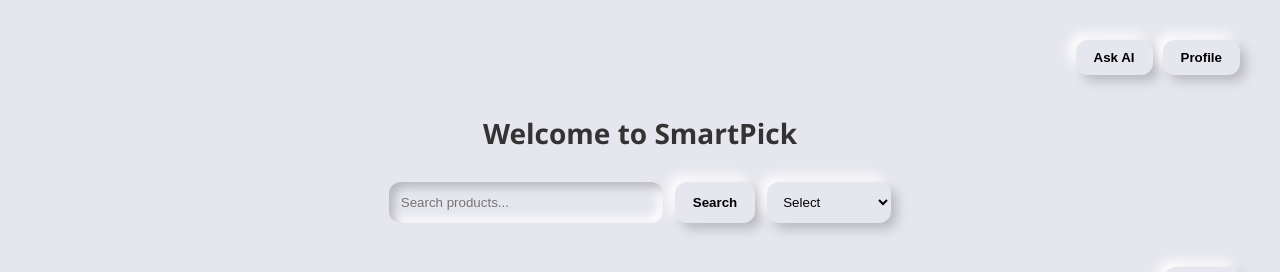
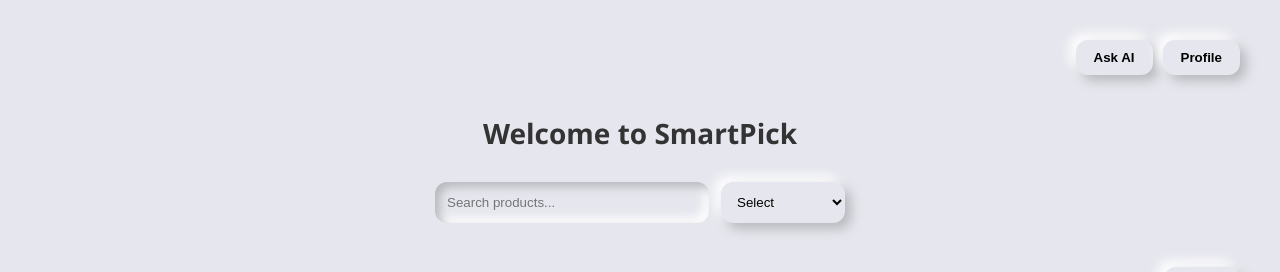
Before and after one commit to garariya/SmartPick, a React (Create React App) app in the folder frontend/: page /homepage in a window 1280 px wide. Shown: the top 272 px of the page. Built offline with nearby package versions, Linux system fonts and the light colour scheme; no server answers; sample sign-in values are in the browser's storage.

Commit message:
fast loading

```diff
--- a/frontend/src/pages/Homepage.jsx
+++ b/frontend/src/pages/Homepage.jsx
@@ -172,8 +172,7 @@
           value={searchQuery}
           onChange={(e) => setSearchQuery(e.target.value)}
         />
-        {/* search button */}
-        <button>Search</button>
+
 
         <select
           value={selectedCategory}
```
